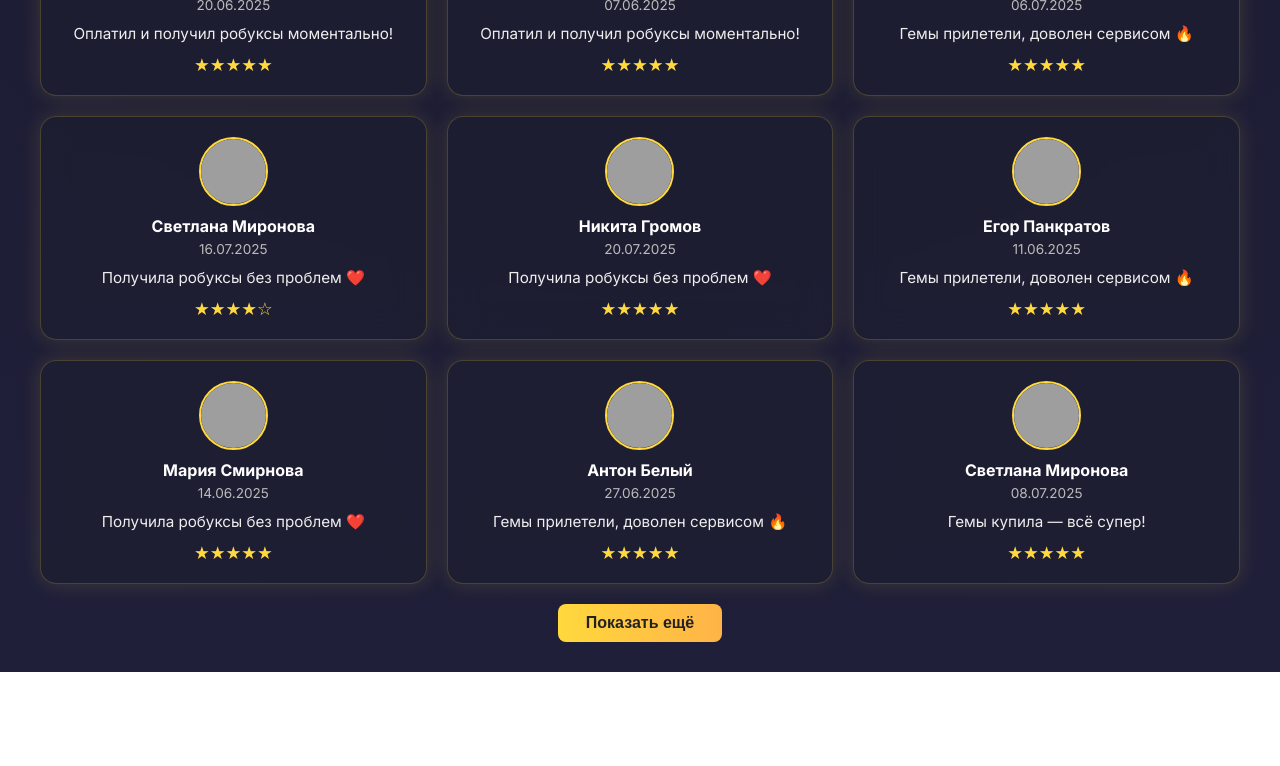
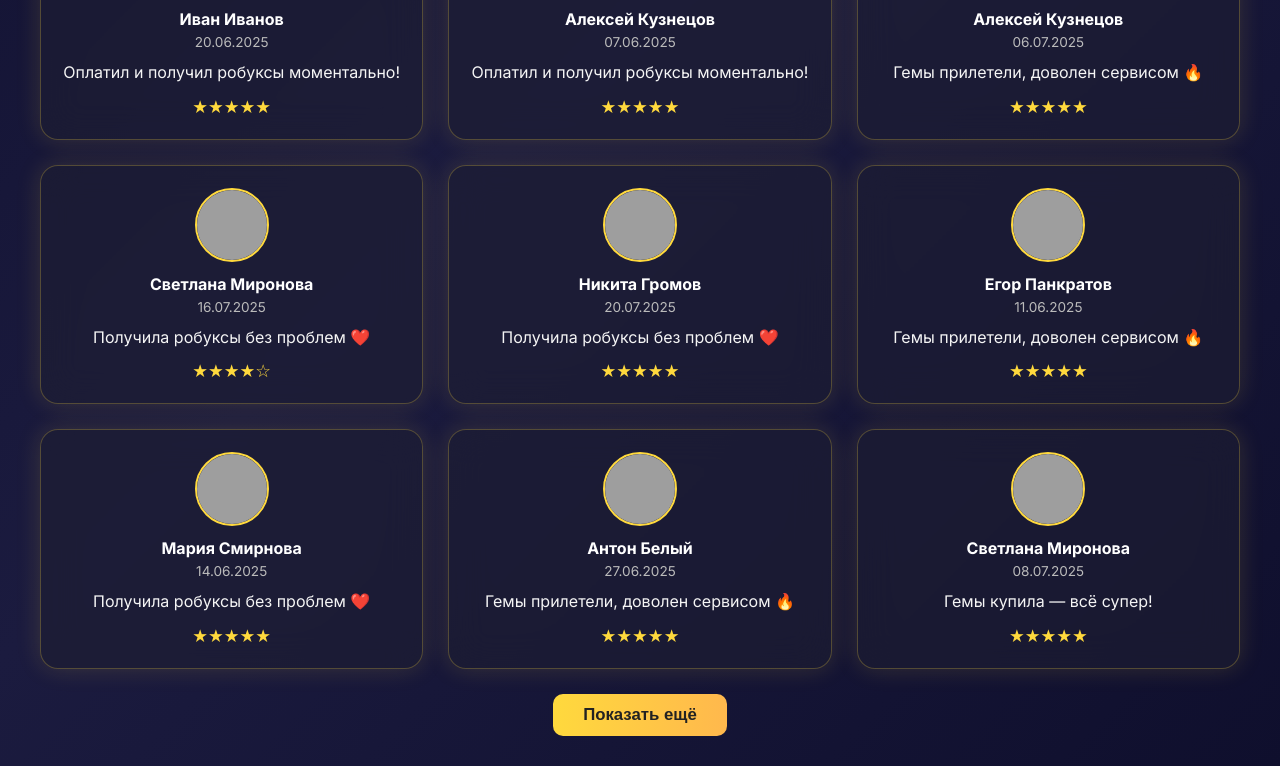
Before and after one commit to DDamir-bit/GamePayreview, a plain HTML site: page index.html in a window 1280 px wide. Shown: the part 728-1494 px from the top of the page. Before the commit the page ends 1400 px from the top, so only its background shows below. Drawn offline with Linux system fonts and the light colour scheme; grey boxes are pictures that could not be loaded.

Commit message:
Update style.css

```diff
--- a/style.css
+++ b/style.css
@@ -1,9 +1,10 @@
 body {
   font-family: 'Inter', sans-serif;
-  background: radial-gradient(circle at top, #1b1b2f, #1f1f3a);
+  background: linear-gradient(135deg, #0f0f2d, #1b1b3f 50%, #0f0f2d);
   color: #fff;
   margin: 0;
   padding: 0;
+  overflow-x: hidden;
 }
 
 .container {
@@ -18,8 +19,9 @@ header {
 }
 
 header h1 {
-  font-size: 3rem;
-  background: linear-gradient(90deg, #ffd93d, #ffb347);
+  font-size: 3.2rem;
+  text-shadow: 0 0 15px rgba(255,217,61,0.7);
+  background: linear-gradient(90deg, #ffd93d, #ffae00);
   -webkit-background-clip: text;
   -webkit-text-fill-color: transparent;
 }
@@ -31,42 +33,42 @@ header h1 {
 
 .stars-bar {
   display: inline-block;
-  background: rgba(255, 217, 61, 0.15);
-  padding: 12px 20px;
-  border-radius: 10px;
-  border: 1px solid rgba(255,217,61,0.3);
-  box-shadow: 0 0 12px rgba(255,217,61,0.4);
+  background: rgba(255, 217, 61, 0.08);
+  padding: 12px 22px;
+  border-radius: 12px;
+  border: 1px solid rgba(255,217,61,0.25);
+  box-shadow: 0 0 15px rgba(255,217,61,0.2);
 }
 
 .reviews {
   display: grid;
-  grid-template-columns: repeat(auto-fill, minmax(290px, 1fr));
-  gap: 20px;
+  grid-template-columns: repeat(auto-fill, minmax(310px, 1fr));
+  gap: 25px;
 }
 
 .review {
-  background: rgba(30,30,50,0.8);
-  backdrop-filter: blur(15px);
-  border: 1px solid rgba(255,217,61,0.2);
-  border-radius: 16px;
-  padding: 20px;
-  box-shadow: 0 0 20px rgba(255,217,61,0.15);
-  transition: transform 0.3s ease, box-shadow 0.3s ease;
+  background: rgba(30,30,50,0.6);
+  backdrop-filter: blur(18px);
+  border: 1px solid rgba(255,217,61,0.25);
+  border-radius: 18px;
+  padding: 22px;
+  box-shadow: 0 0 25px rgba(255,217,61,0.15);
+  transition: transform 0.4s ease, box-shadow 0.4s ease;
 }
 
 .review:hover {
-  transform: translateY(-6px) scale(1.03);
-  box-shadow: 0 0 25px rgba(255,217,61,0.4);
+  transform: translateY(-8px) scale(1.05);
+  box-shadow: 0 0 35px rgba(255,217,61,0.4), 0 0 15px rgba(255,217,61,0.6) inset;
 }
 
 .avatar {
-  width: 65px;
-  height: 65px;
+  width: 70px;
+  height: 70px;
   border-radius: 50%;
   border: 2px solid #ffd93d;
   object-fit: cover;
   display: block;
-  margin: 0 auto 10px;
+  margin: 0 auto 12px;
 }
 
 .review-name {
@@ -83,11 +85,11 @@ header h1 {
 }
 
 .review-text {
-  font-size: 0.95rem;
-  line-height: 1.5;
+  font-size: 1rem;
+  line-height: 1.6;
   text-align: center;
-  color: #eee;
-  margin-bottom: 8px;
+  color: #f5f5f5;
+  margin-bottom: 10px;
 }
 
 .review-stars {
@@ -98,21 +100,22 @@ header h1 {
 
 .load-more-container {
   text-align: center;
-  margin-top: 20px;
+  margin-top: 25px;
 }
 
 #load-more {
-  background: linear-gradient(90deg, #ffd93d, #ffb347);
+  background: linear-gradient(90deg, #ffd93d, #ffb84d);
   border: none;
   color: #222;
-  font-size: 1rem;
+  font-size: 1.05rem;
   font-weight: bold;
-  padding: 10px 28px;
-  border-radius: 8px;
+  padding: 11px 30px;
+  border-radius: 10px;
   cursor: pointer;
-  transition: transform 0.2s ease;
+  transition: transform 0.25s ease, box-shadow 0.25s ease;
 }
 
 #load-more:hover {
-  transform: translateY(-3px);
+  transform: translateY(-4px);
+  box-shadow: 0 0 15px rgba(255,217,61,0.5);
 }
```
